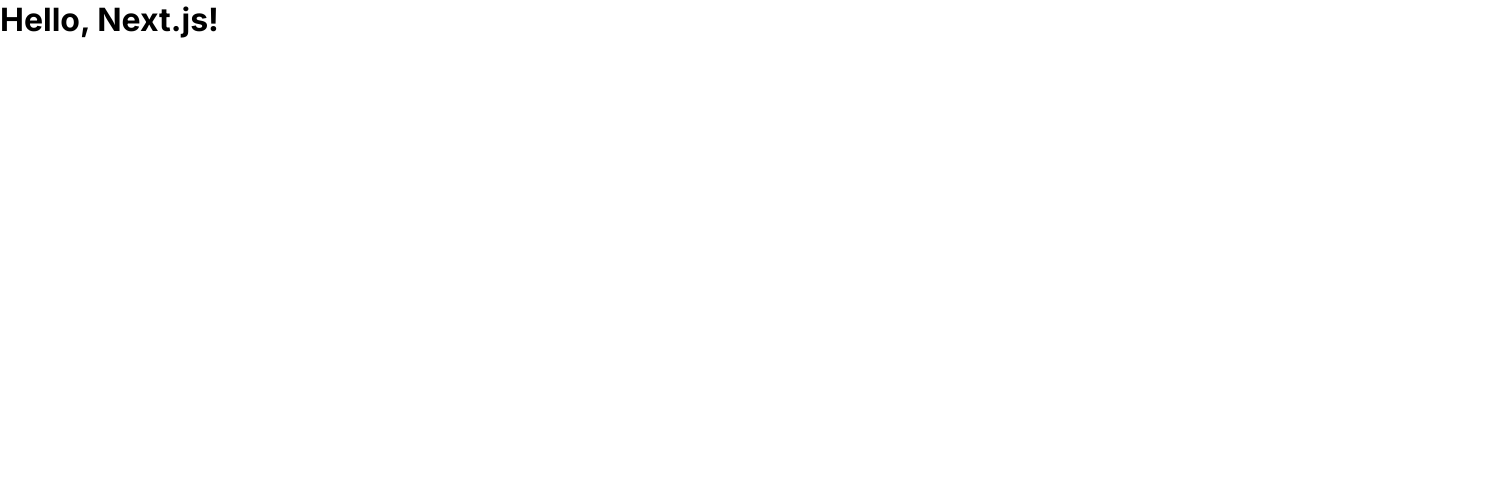
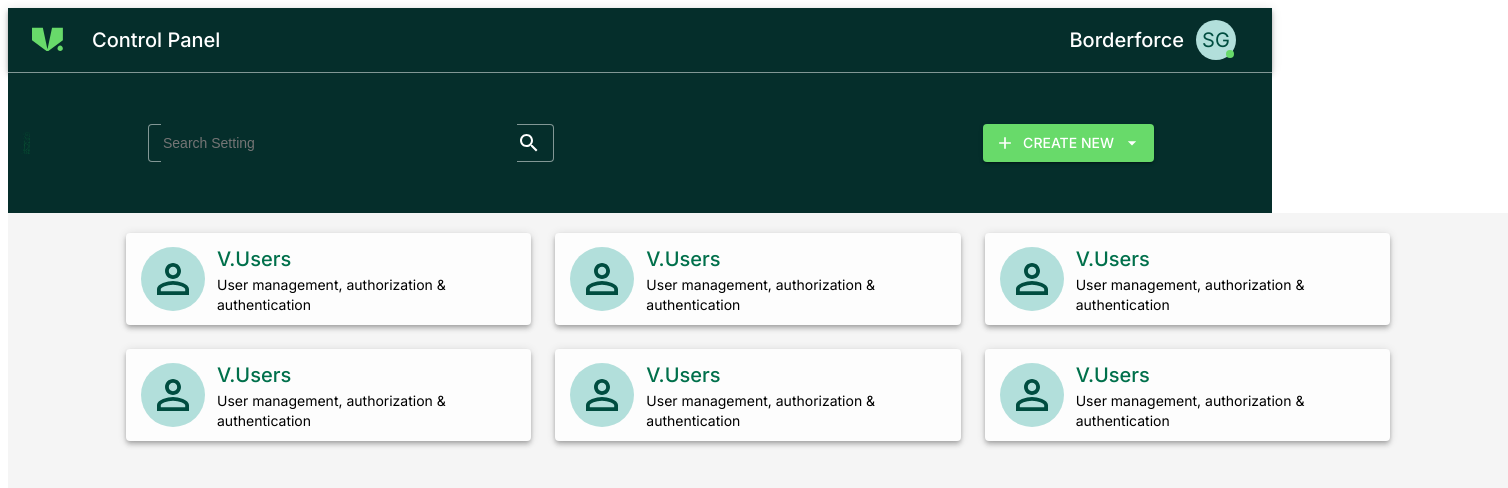
Before and after one commit to padmakarPi/ibis-poc-demo, a Next.js app: page / in a window 1280 px wide. Shown: the top 488 px of the page, 1508 px wide, since content can reach past the window. Built offline with nearby package versions, Linux system fonts and the light colour scheme.

Commit message:
Add page router

```diff
--- a/package.json
+++ b/package.json
@@ -28,7 +28,7 @@
     "axios": "^1.5.1",
     "dayjs": "^1.11.10",
     "js-cookie": "^3.0.5",
-    "next": "^14.0.1",
+    "next": "^13.4.19",
     "oidc-client": "^1.11.5",
     "qs": "^6.11.2",
     "react": "latest",
--- a/src/app/layout.tsx
+++ b/src/app/layout.tsx
@@ -1,25 +1,11 @@
-import Providers from "@/redux/provider";
-import "./globals.css";
-import type { Metadata } from "next";
 import { Inter } from "next/font/google";
 
 const inter = Inter({ subsets: ["latin"] });
-
-export const metadata: Metadata = {
-	title: "VPLATFORM-FRONTEND-TEMPLATE",
-	description: "VPLATFORM-FRONTEND-TEMPLATE",
-};
 
 export default function RootLayout({
 	children,
 }: {
 	children: React.ReactNode;
 }) {
-	return (
-		<html lang="en">
-			<body className={inter.className}>
-				<Providers>{children}</Providers>
-			</body>
-		</html>
-	);
+	return <main className={inter.className}>{children}</main>;
 }
--- a/src/app/page.tsx
+++ /dev/null
@@ -1,3 +0,0 @@
-export default function Page() {
-	return <h1>Hello, Next.js!</h1>;
-}
--- /dev/null
+++ b/src/pages/_app.tsx
@@ -0,0 +1,13 @@
+import type { AppProps } from "next/app";
+import Providers from "@/redux/provider";
+import Layout from "../app/layout";
+
+export default function MyApp({ Component, pageProps }: AppProps) {
+	return (
+		<Layout>
+			<Providers>
+				<Component {...pageProps} />
+			</Providers>
+		</Layout>
+	);
+}
--- /dev/null
+++ b/src/pages/_document.tsx
@@ -0,0 +1,13 @@
+import { Html, Head, Main, NextScript } from "next/document";
+
+export default function Document() {
+	return (
+		<Html lang="en">
+			<Head />
+			<body>
+				<Main />
+				<NextScript />
+			</body>
+		</Html>
+	);
+}
--- a/src/app/(dashboard)/dashboard/page.tsx
+++ b/src/pages/dashboard/index.tsx
@@ -1,5 +1,3 @@
-"use client";
-
 import { ThemeProvider } from "@mui/material/styles";
 import NavBar from "@/components/common/AppBar";
 import { useDispatch, useSelector } from "react-redux";
--- /dev/null
+++ b/src/pages/index.tsx
@@ -0,0 +1,5 @@
+import Home from "./dashboard";
+
+const Main = () => <Home />;
+
+export default Main;
```
Also changed, not shown: src/pages/error.tsx (renamed from src/app/error.tsx), src/pages/loading.tsx (renamed from src/app/loading.tsx), src/pages/signin/index.tsx (renamed from src/app/(auth)/signin/page.tsx), src/pages/signup/index.tsx (renamed from src/app/(auth)/signup/page.tsx), 1 other file (tests, documents, lock files or other folders).
